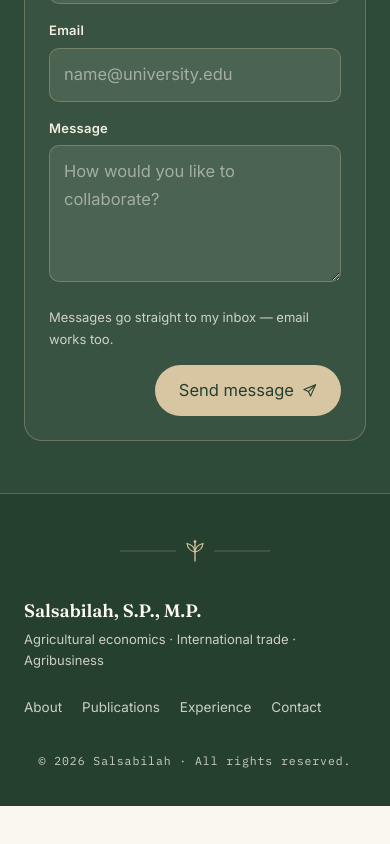
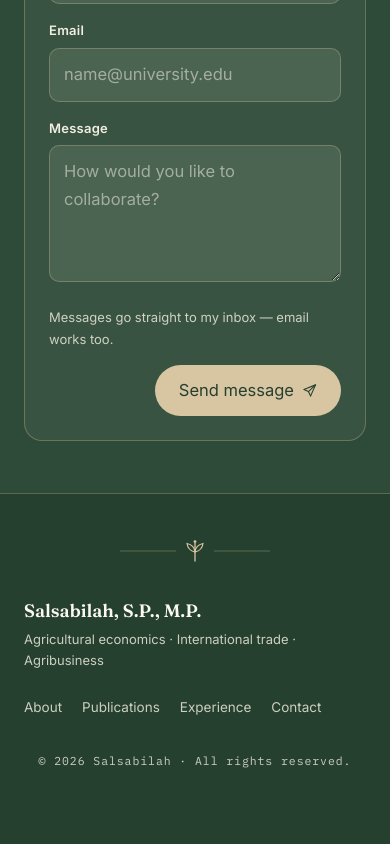
Before and after one commit to MuhammadIrfanDzaky/salsabilah-portfolio, a Next.js app: page /en in a window 390 px wide. Shown: the part 7006-7850 px from the top of the page. Before the commit the page ends 7812 px from the top, so only its background shows below. Built offline with nearby package versions, Linux system fonts and the light colour scheme.

Commit message:
feat: adjust footer padding for improved layout consistency

```diff
--- a/src/components/footer.tsx
+++ b/src/components/footer.tsx
@@ -6,7 +6,7 @@ const sections = ["about", "publications", "experience", "contact"] as const;
 export function Footer({ locale }: { locale: Locale }) {
   return (
     <footer className="border-t border-line-on-green bg-green-deep text-on-green">
-      <div className="mx-auto max-w-[1160px] px-6 pb-9 pt-11">
+      <div className="mx-auto max-w-[1160px] px-6 pb-[112px] pt-11 md:pb-9">
         <div className="mb-8 flex justify-center">
           <svg width="150" height="26" viewBox="0 0 150 26" fill="none" aria-hidden="true">
             <line x1="0" y1="13" x2="56" y2="13" stroke="var(--line-on-green)" strokeWidth="1" />
```
